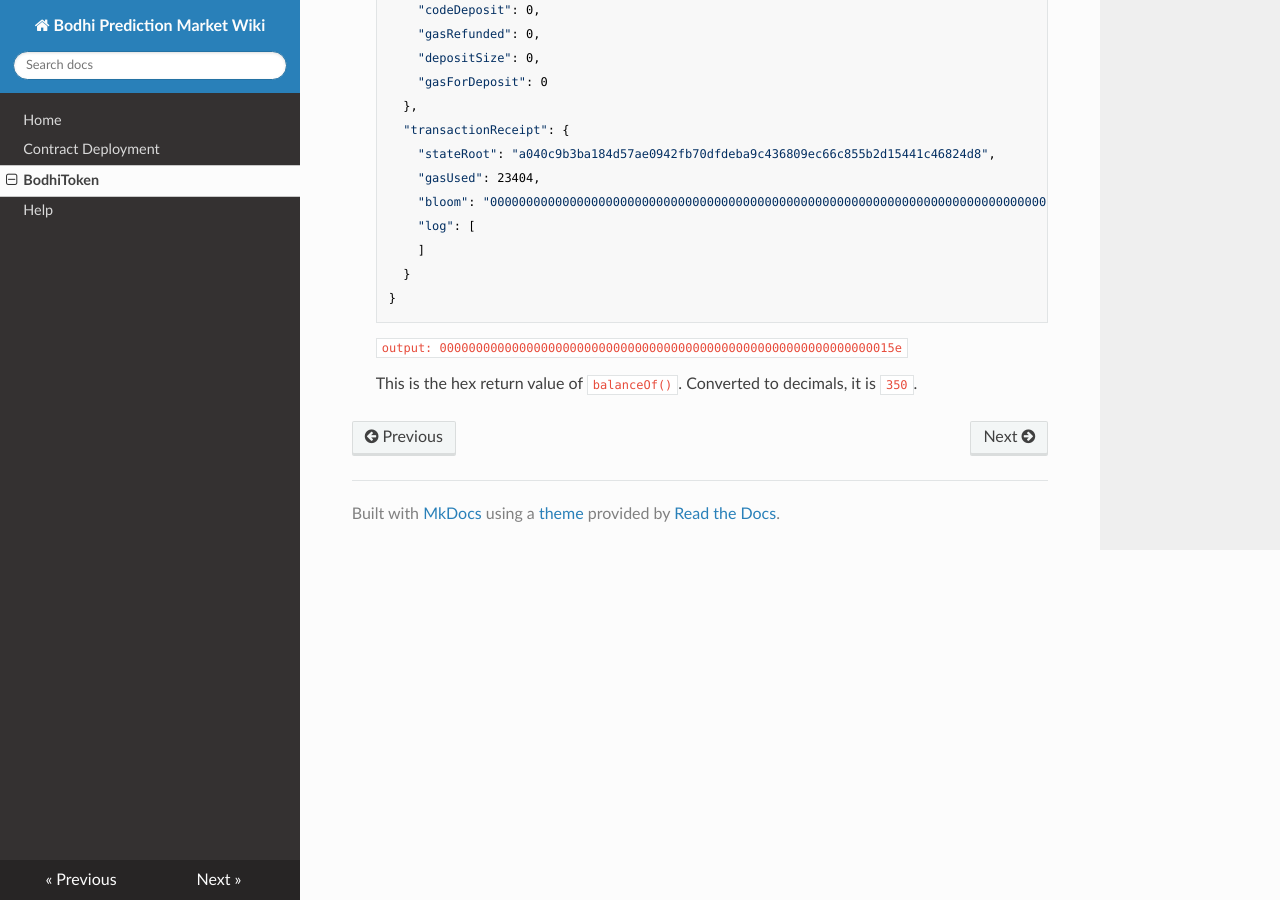
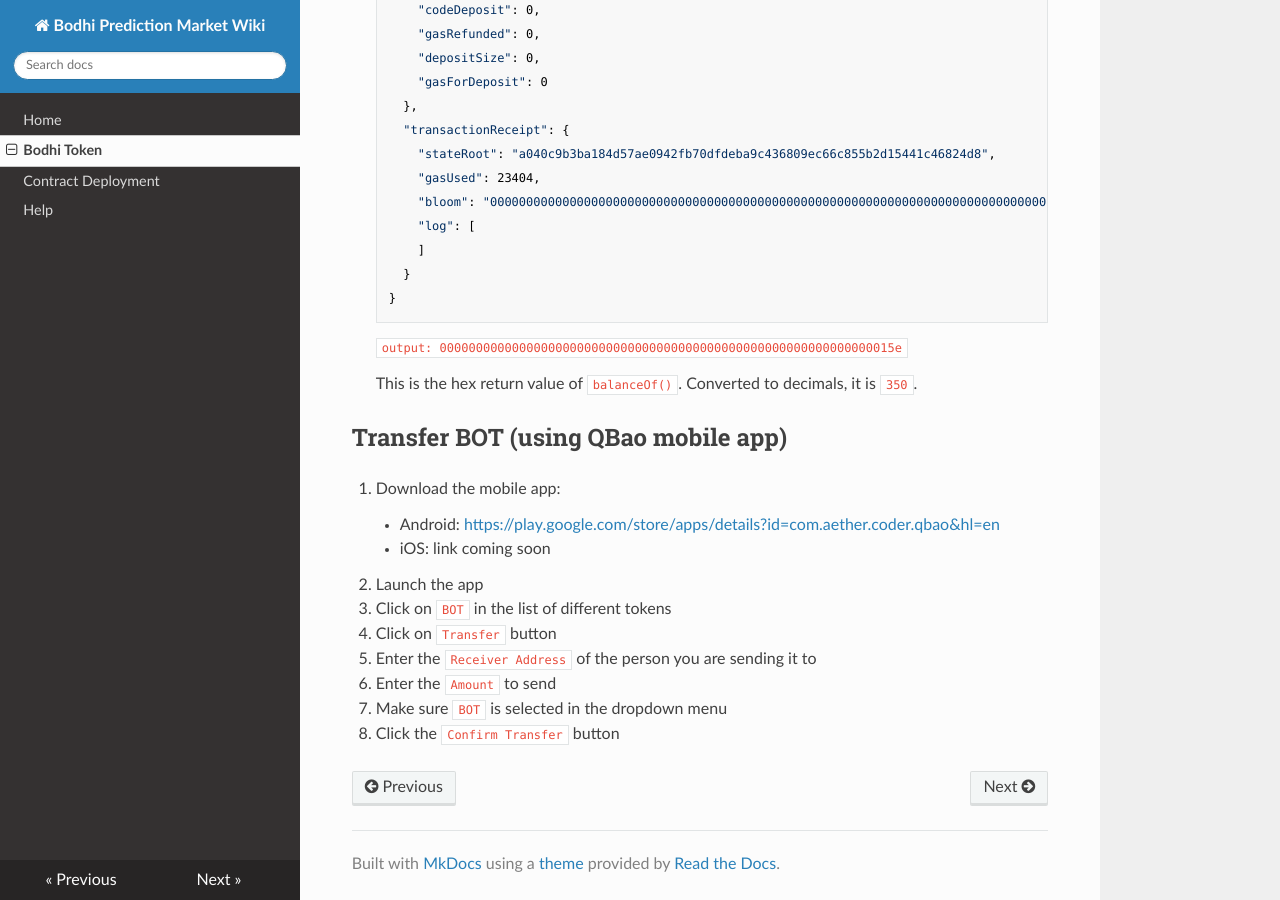
Before and after one commit to bodhiproject/wiki, an MkDocs documentation site: the page built from docs/bodhitoken.md, in a window 1280 px wide and 900 px high, scrolled down 5044 px. Built offline with MkDocs 1.6.1, drawn with Linux system fonts in a browser that asks for light colours; nearby versions of some CDN libraries; old or Windows-style settings are respelled for this version of MkDocs; some of the changed text lies outside the part shown.

Commit message:
Add section for transferring with qbao

````diff
--- a/docs/bodhitoken.md
+++ b/docs/bodhitoken.md
@@ -45,7 +45,7 @@
 4. Output is the hash address
 
 
-## Adding Bodhi Token to QT Wallet
+## Adding BOT to QT Wallet
 1. Launch QT Wallet - Go to your `qtum-x.xx.x/bin` folder that you installed it in and run in Terminal:
     ```
     $ ./qtum-qt
@@ -57,7 +57,7 @@
 6. You should now see `BOT` being monitored in the `Overview` and `QRC Token` tabs
 
 
-## Transfer Bodhi Tokens (using QT Wallet) (Easy)
+## Transfer BOT (using QT Wallet) (Easy)
 1. Launch QT Wallet - Go to your `qtum-x.xx.x/bin` folder that you installed it in and run in Terminal:
     ```
     $ ./qtum-qt
@@ -72,7 +72,7 @@
 9. Wait until your transaction is mined
 
 
-## Transfer Bodhi Tokens (using QT Wallet) (Hard)
+## Transfer BOT (using QT Wallet) (Harder)
 1. Launch QT Wallet - Go to your `qtum-x.xx.x/bin` folder that you installed it in and run in Terminal:
     ```
     $ ./qtum-qt
@@ -101,7 +101,7 @@
     * Wait for your transaction to be mined
 
 
-## Transfer Bodhi Tokens (using qtum-cli)
+## Transfer BOT (using qtum-cli) (Hardest)
 1. Launch Qtum daemon: go to your `qtum-x.xx.x/bin` folder that you installed it in and run in Terminal:
 
         $ ./qtumd
@@ -227,3 +227,17 @@
     `output: 000000000000000000000000000000000000000000000000000000000000015e`
 
     This is the hex return value of `balanceOf()`. Converted to decimals, it is `350`.
+
+
+## Transfer BOT (using QBao mobile app)
+1. Download the mobile app:
+    * Android: [https://play.google.com/store/apps/details?id=com.aether.coder.qbao&hl=en](https://play.google.com/store/apps/details?id=com.aether.coder.qbao&hl=en)
+    * iOS: link coming soon
+
+2. Launch the app
+3. Click on `BOT` in the list of different tokens
+4. Click on `Transfer` button
+5. Enter the `Receiver Address` of the person you are sending it to
+6. Enter the `Amount` to send
+7. Make sure `BOT` is selected in the dropdown menu
+8. Click the `Confirm Transfer` button
--- a/mkdocs.yml
+++ b/mkdocs.yml
@@ -4,6 +4,6 @@
   custom_dir: custom_theme
 pages:
   - Home: index.md
+  - Bodhi Token: bodhitoken.md
   - Contract Deployment: deployment.md
-  - BodhiToken: bodhitoken.md
   - Help: help.md
````
Also changed, not shown: site/404.html, site/bodhitoken/index.html, site/deployment/index.html, site/help/index.html, site/index.html, site/search.html, site/search/search_index.json, site/sitemap.xml.
